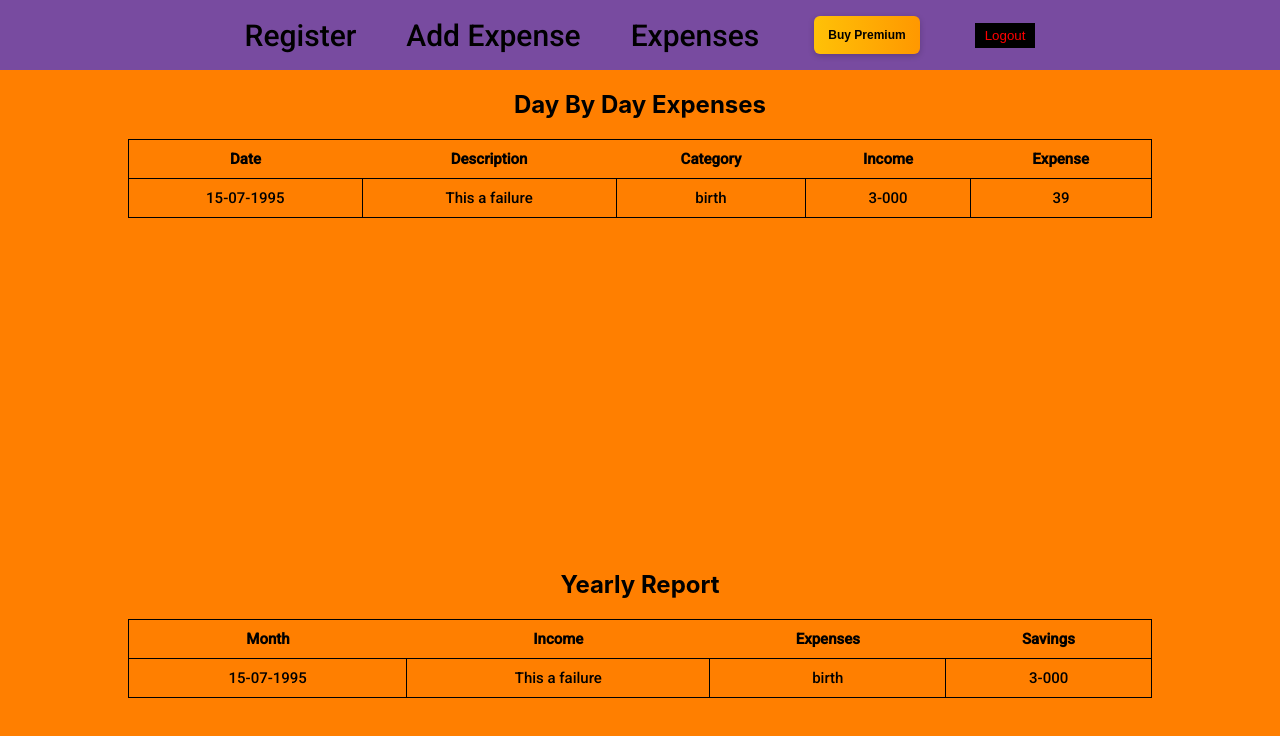
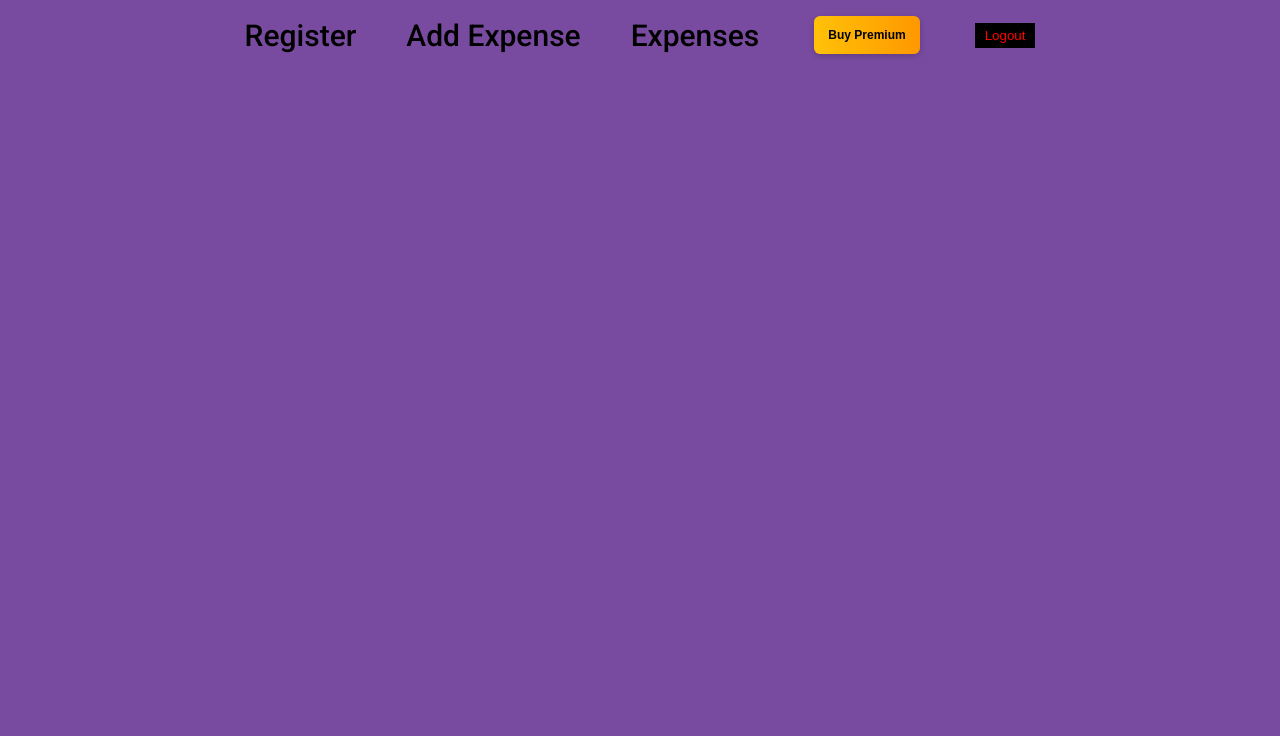
Before and after one commit to PavankumarMula/FullStackExpenses, a React (Create React App) app in the folder client/: page /report in a window 1280 px wide. Shown: the top 736 px of the page. Built offline with nearby package versions, Linux system fonts and the light colour scheme.

Commit message:
Added Download Option so That user Can save as Pdf

```diff
--- a/client/package.json
+++ b/client/package.json
@@ -7,6 +7,8 @@
     "@testing-library/react": "^13.4.0",
     "@testing-library/user-event": "^13.5.0",
     "axios": "^1.4.0",
+    "html2canvas": "^1.4.1",
+    "jspdf": "^2.5.1",
     "razorpay-checkout": "^1.0.4",
     "react": "^18.2.0",
     "react-dom": "^18.2.0",
--- a/client/src/App.js
+++ b/client/src/App.js
@@ -13,6 +13,7 @@ import ReportGeneration from "./components/ReportGeneration";
 
 function App() {
   const context = useContext(userAuthContext);
+
   return (
     <>
       <div>
@@ -22,10 +23,10 @@ function App() {
           <Route exact path="/login" element={<UserForm />}></Route>
           <Route exact path="/expenses" element={<Expenses />}></Route>
           <Route exact path="/displayexpenses" element={<DisplayExpenses />}></Route>
-          <Route exact path="leaderboard" element={<LeaderBoard />}></Route>
+         {context.isPremiumUser && <Route exact path="leaderboard" element={<LeaderBoard />}></Route>}
         { !context.isUserLoggedIn&& <Route exact path="forgotPassword" element={<ForgotPassword/>}></Route>}
          <Route exact path="/resetPassword/:id" element={<ResetPassword/>}></Route>
-         <Route exact path="/report" element={<ReportGeneration/>}></Route>
+         {context.isPremiumUser&& <Route exact path="/report" element={<ReportGeneration/>}></Route>}
         </Routes>
       </div>
     </>
--- a/client/src/components/ReportGeneration.js
+++ b/client/src/components/ReportGeneration.js
@@ -1,53 +1,146 @@
-import React from 'react'
-import '../styles/Report.css'
+import React, { useRef } from "react";
+import "../styles/Report.css";
+import html2canvas from "html2canvas";
+import jsPDF from "jspdf";
+
+const financialRecords = [
+  {
+    date: "2023-07-01",
+    description: "Salary",
+    category: "Income",
+    income: 2500,
+    expenses: 0,
+  },
+  {
+    date: "2023-07-02",
+    description: "Rent",
+    category: "Housing",
+    income: 0,
+    expenses: 800,
+  },
+  {
+    date: "2023-07-05",
+    description: "Groceries",
+    category: "Food",
+    income: 0,
+    expenses: 150,
+  },
+  {
+    date: "2023-07-08",
+    description: "Freelance Work",
+    category: "Income",
+    income: 600,
+    expenses: 0,
+  },
+  {
+    date: "2023-07-12",
+    description: "Electricity Bill",
+    category: "Utilities",
+    income: 0,
+    expenses: 100,
+  },
+  {
+    date: "2023-07-15",
+    description: "Dinner Out",
+    category: "Entertainment",
+    income: 0,
+    expenses: 50,
+  },
+  {
+    date: "2023-07-20",
+    description: "Gift for Friend",
+    category: "Gifts",
+    income: 0,
+    expenses: 30,
+  },
+  {
+    date: "2023-07-22",
+    description: "Investment Return",
+    category: "Income",
+    income: 120,
+    expenses: 0,
+  },
+  {
+    date: "2023-07-25",
+    description: "Phone Bill",
+    category: "Utilities",
+    income: 0,
+    expenses: 80,
+  },
+  {
+    date: "2023-07-28",
+    description: "Gym Membership",
+    category: "Health",
+    income: 0,
+    expenses: 60,
+  },
+];
 
 const ReportGeneration = () => {
+  const pdfref = useRef();
+
+  // function to download the all the premium expenses
+  const downloadHandler = () => {
+    const reportContainer = pdfref.current;
+    html2canvas(reportContainer, { scrollY: -window.scrollY }).then(
+      (canvas) => {
+        const contentDataURL = canvas.toDataURL("image/png");
+        const pdf = new jsPDF("p", "mm", "a4");
+        pdf.addImage(contentDataURL, "PNG", 0, 0, 210, 297);
+        pdf.save("financial_report.pdf");
+      }
+    );
+  };
+
   return (
     <>
-    <div className='report-container'>
-        <h2>Day By Day Expenses</h2>
-        <table className='report-tabel'>
-        <tbody>
+      <div className="report-container" ref={pdfref}>
+        <h2>Day to Day expenses</h2>
+        <table id="report-table">
           <tr>
             <th>Date</th>
             <th>Description</th>
             <th>Category</th>
-                <th>Income</th>
-                <th>Expense</th>
+            <th>income</th>
+            <th>Expenses</th>
           </tr>
+          {financialRecords.slice(0, 5).map((item) => {
+            return (
               <tr>
-                <td>15-07-1995</td>
-                <td>This a failure</td>
-                <td>birth</td>
-                <td>3-000</td>
-                <td>39</td>
+                <td>{item.date}</td>
+                <td>{item.category}</td>
+                <td>{item.description}</td>
+                <td>{item.expenses}</td>
+                <td>{item.income}</td>
               </tr>
-        </tbody>
+            );
+          })}
         </table>
-    </div>
-    <div className='report-container'>
-        <h2>Yearly Report</h2>
-        <table className='report-tabel'>
-        <tbody>
+        <h2>Monthly expenses</h2>
+        <table id="report-table">
           <tr>
             <th>Month</th>
             <th>Income</th>
+            <th>Savings</th>
             <th>Expenses</th>
-                <th>Savings</th>
-
           </tr>
+          {financialRecords.map((item) => {
+            return (
               <tr>
-                <td>15-07-1995</td>
-                <td>This a failure</td>
-                <td>birth</td>
-                <td>3-000</td>
-
+                <td>{item.date}</td>
+                <td>{item.category}</td>
+                <td>{item.description}</td>
+                <td>{item.expenses}</td>
               </tr>
-        </tbody>
+            );
+          })}
         </table>
+        <button id="download-button" onClick={downloadHandler}>
+          Download Report
+        </button>
       </div>
     </>
-  )
-}
+  );
+};
 
-export default ReportGeneration
+export default ReportGeneration;
--- a/client/src/context/expenseContext.js
+++ b/client/src/context/expenseContext.js
@@ -7,6 +7,7 @@ export const expensesContext = React.createContext();
 // creating expenses Context provider so that data will be shared among components
 const ExpenseCtxProvider = ({ children }) => {
   const [expenses, setExpenses] = useState([]);
+
 
   // fetch when new expense is added to to array.
   useEffect(() => {
@@ -66,12 +67,16 @@ const ExpenseCtxProvider = ({ children }) => {
     fetchExpensesFromDb();
   };
 
+
+
   const contextValue = {
     expenses,
     removeExpense,
     editExpense,
     addExpense,
   };
+
+
 
   return (
     <>
--- a/client/src/styles/Report.css
+++ b/client/src/styles/Report.css
@@ -1,44 +1,22 @@
 .report-container{
-    height: 60vh;
+    justify-content: center;
     width: 100%;
+    background-color: #ff7f00;
     display: flex;
     flex-direction: column;
     align-items: center;
-    background-color: #FF7F00;
 }
-.report-tabel{
-        width:80%;
-        margin: auto;
-        text-align: center;
-        border: 1px solid black;
-        /* border-collapse: collapse; */
-        font-family: 'Barlow', sans-serif;
-        font-family: 'Poppins', sans-serif;
-        font-family: 'Roboto', sans-serif;
-        font-size: 15px;
-        margin-bottom: 70vh;
-    }
+#report-table{
+    width: 80%;
+    justify-content: center;
+    margin-top: 20px;
+    align-items: center;
+    margin-bottom: 80px;
+}
 
-    .report-tabel th,td{
-        text-align: center;
-        padding: 10px;
-        border-bottom: 1px solid;
-        margin: 5px;
-
-    }
-    .report-table th, .report-table ,td {
-        padding: 10px;
-        border: 1px solid black;
-    }
-
-    .report-table ,th {
-        background-color:  #FF7F00; /* You can set a background color for table header if desired */
-    }
-
-    .report-table ,td {
-        border-bottom: 1px solid black;
-    }
-
-    .report-table ,tr:last-child td {
-        border-bottom: none; /* Remove bottom border for the last row to avoid double lines */
-    }
+#download-button{
+    background-color:black;
+    color: #ff7f00;
+    margin-bottom: 40px;
+    height: 30px;
+}
```
Also changed, not shown: 1 other file (tests, documents, lock files or other folders). Lines whose indentation alone changed are shown as unchanged.
